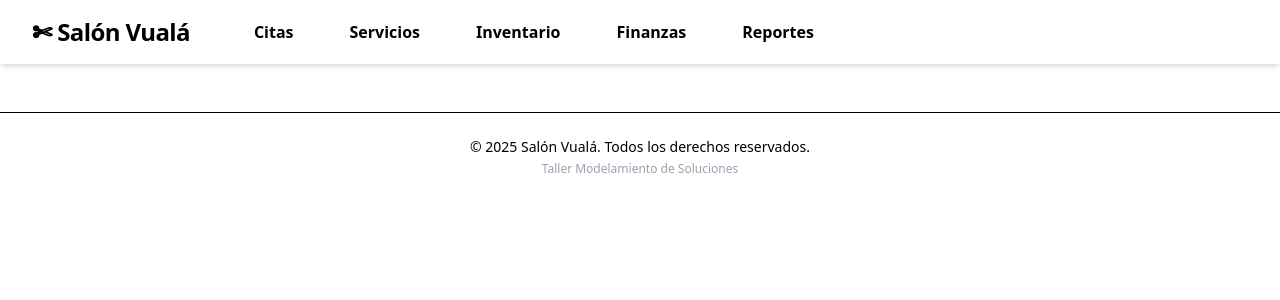
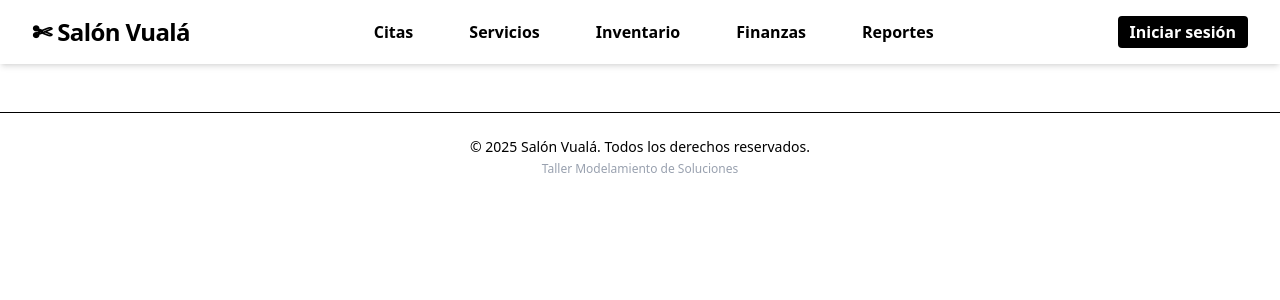
Before and after one commit to Kevin-ARivas/SalonVuala, a Django app: page / in a window 1280 px wide. Shown: the top 300 px of the page. Run offline with Django 5.2, Linux system fonts and the light colour scheme.

Commit message:
boton iniciar sesion

```diff
--- a/inicio/templates/navbar.html
+++ b/inicio/templates/navbar.html
@@ -1,9 +1,10 @@
 {% load static %}
 
+<nav class="bg-white text-black shadow-md">
+    <div class="max-w-7xl mx-auto px-4 sm:px-6 lg:px-8">
+        <div class="flex justify-between h-16 items-center gap-12">
 
-<nav class="bg-white-900 text-black shadow-md">
-    <div class="max-w-7xl mx-auto px-4 sm:px-6 lg:px-8">
-        <div class="flex justify-left h-16 gap-12">
+            <!-- Logo -->
             <div class="flex-shrink-0 flex items-center">
                 <a href="{% url 'dashboard' %}" class="text-2xl font-bold tracking-tight hover:text-pink-400 transition-colors">
                    ✄ Salón Vualá
@@ -12,11 +13,21 @@
 
             <!-- Links (Desktop) -->
             <div class="hidden md:flex md:items-center space-x-6">
-        <a href=" " class="hover:text-white hover:bg-black font-bold rounded-md px-4 py-2 transition-colors">Citas</a>
-        <a href=" " class="hover:text-white hover:bg-black font-bold rounded-md px-4 py-2 transition-colors">Servicios</a>
-        <a href=" " class="hover:text-white hover:bg-black font-bold rounded-md px-4 py-2 transition-colors">Inventario</a>
-        <a href=" " class="hover:text-white hover:bg-black font-bold rounded-md px-4 py-2 transition-colors">Finanzas</a>
-        <a href=" " class="hover:text-white hover:bg-black font-bold rounded-md px-4 py-2 transition-colors">Reportes</a>
+                <a href="#" class="hover:text-white hover:bg-black font-bold rounded-md px-4 py-2 transition-colors">Citas</a>
+                <a href="#" class="hover:text-white hover:bg-black font-bold rounded-md px-4 py-2 transition-colors">Servicios</a>
+                <a href="#" class="hover:text-white hover:bg-black font-bold rounded-md px-4 py-2 transition-colors">Inventario</a>
+                <a href="#" class="hover:text-white hover:bg-black font-bold rounded-md px-4 py-2 transition-colors">Finanzas</a>
+                <a href="#" class="hover:text-white hover:bg-black font-bold rounded-md px-4 py-2 transition-colors">Reportes</a>
+            </div>
+
+            <!-- Usuario / Login -->
+            <div class="hidden md:flex md:items-center">
+                {% if request.user.is_authenticated %}
+                    <span class="mr-4 text-gray-800 font-medium">Hola, {{ request.user.first_name|default:request.user.username }}</span>
+                    <a href="" class="bg-red-500 text-white px-3 py-1 rounded hover:bg-red-600 transition-colors">Cerrar sesión</a>
+                {% else %}
+                    <a href="" class="bg-black text-white font-bold px-3 py-1 rounded hover:bg-pink-400 transition-colors">Iniciar sesión</a>
+                {% endif %}
             </div>
 
             <!-- Botón móvil -->
@@ -32,11 +43,19 @@
 
     <!-- Menú móvil -->
     <div id="mobile-menu" class="hidden md:hidden bg-gray-800">
-    <a href=" " class="block px-4 py-2 hover:bg-gray-700">Dashboard</a>
-    <a href=" " class="block px-4 py-2 hover:bg-gray-700">Citas</a>
-    <a href=" " class="block px-4 py-2 hover:bg-gray-700">Inventario</a>
-    <a href=" " class="block px-4 py-2 hover:bg-gray-700">Finanzas</a>
-    <a href=" " class="block px-4 py-2 hover:bg-gray-700">Reportes</a>
+        <a href="#" class="block px-4 py-2 hover:bg-gray-700">Dashboard</a>
+        <a href="#" class="block px-4 py-2 hover:bg-gray-700">Citas</a>
+        <a href="#" class="block px-4 py-2 hover:bg-gray-700">Inventario</a>
+        <a href="#" class="block px-4 py-2 hover:bg-gray-700">Finanzas</a>
+        <a href="#" class="block px-4 py-2 hover:bg-gray-700">Reportes</a>
+        <div class="border-t border-gray-700 mt-2">
+            {% if request.user.is_authenticated %}
+                <span class="block px-4 py-2 text-white">Hola, {{ request.user.first_name|default:request.user.username }}</span>
+                <a href="" class="block px-4 py-2 text-red-500 hover:text-red-400">Cerrar sesión</a>
+            {% else %}
+                <a href="" class="block px-4 py-2 text-indigo-400 hover:text-indigo-300">Iniciar sesión</a>
+            {% endif %}
+        </div>
     </div>
 
     <!-- Script simple para abrir/cerrar el menú -->
```
Lines whose indentation alone changed are shown as unchanged.
